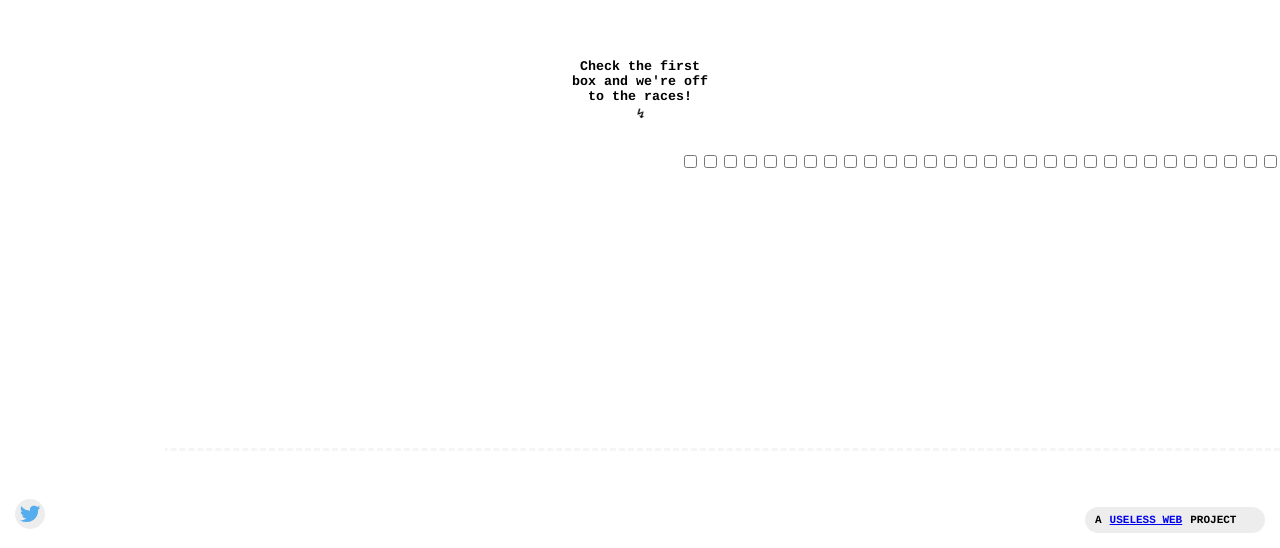
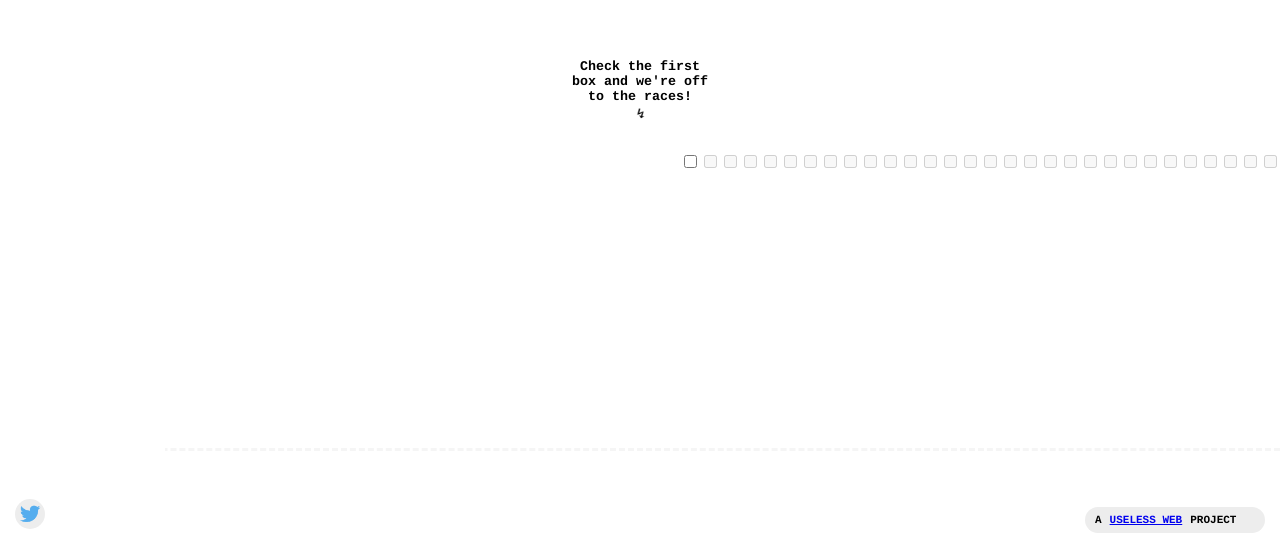
Before and after one commit to Its-A-Mia/SunsetSurfer, a React (Create React App) app: page / in a window 1280 px wide. Shown: the part 252-800 px from the top of the page. Built offline with nearby package versions, Linux system fonts and the light colour scheme.

Commit message:
Checkbox disable logic
Very confusing overall. Decided to use a logic check within disabled property. Should work but might need to be re-rendered?

```diff
--- a/src/components/Checkbox/Checkbox.js
+++ b/src/components/Checkbox/Checkbox.js
@@ -5,13 +5,35 @@ import '../Checkboxes/Checkboxes.js'
 
 
 const Checkbox = ( props ) => {
-  let listIdString = props.listId.toString()
-  // const cb = document.getElementsById(listIdString)
-  console.log(listIdString)
 
+    const [checkedBool, setCheckedBool] = useState(0)
+    const [currentKey, setCurrentKey] = useState(props.currentKey)
+
+    function changeCheckedBool() {
+      checkedBool == 0 ?
+      setCheckedBool(1) :
+      setCheckedBool(0)
+      console.log(checkedBool)
+
+      setCurrentKey(currentKey + 1)
+    }
+
+
+    useEffect(() => {
+      document.title = `Current Key: ${currentKey}`
+    })
+  //[STATE] parallel/tracker variable for the checkbox's checked-status
+  //false by default to match default state of HTML checkboxes
+  //if the checkbox is clicked, flip this value
   return (
-    <input className='checkbox' id={listIdString} type='checkbox' onClick={props.checkboxBool}/>
+    <input className='checkbox'
+    id={props.listId}
+    type='checkbox'
+    disabled={props.listId > currentKey}
+    onClick={changeCheckedBool}
+    />
   )
 }
 
+
 export default Checkbox;
--- a/src/components/Checkboxes/Checkboxes.js
+++ b/src/components/Checkboxes/Checkboxes.js
@@ -6,17 +6,18 @@ import './Checkboxes.css'
 //index all of the checkboxes, then go one by one, activating them
 
 const Checkboxes = (props) => {
-    //indexes which key the checkbox array is on
+    //[STATE] index for which key the checkbox array is on
   let currentKey = 1;
 
-  function currentKeyModifier() {
-
-  }
+    function currentKeyModifier(checkedBool) {
+    currentKey++;
+    console.log(currentKey)
+    }
 
       //array housing all checkboxes so that it's indexed
   const allCheckboxes =
-   [<Checkbox key={1}   listId={1}   currentKey={currentKey}/>,
-    <Checkbox key={2}   listId={2}   currentKey={currentKey}/>,
+   [<Checkbox key={1}   listId={1}   currentKey={currentKey} currentKeyModifier={currentKeyModifier}/>,
+    <Checkbox key={2}   listId={2}   currentKey={currentKey} currentKeyModifier={currentKeyModifier}/>,
     <Checkbox key={3}   listId={3}   currentKey={currentKey}/>,
     <Checkbox key={4}   listId={4}   currentKey={currentKey}/>,
     <Checkbox key={5}   listId={5}   currentKey={currentKey}/>,
```
